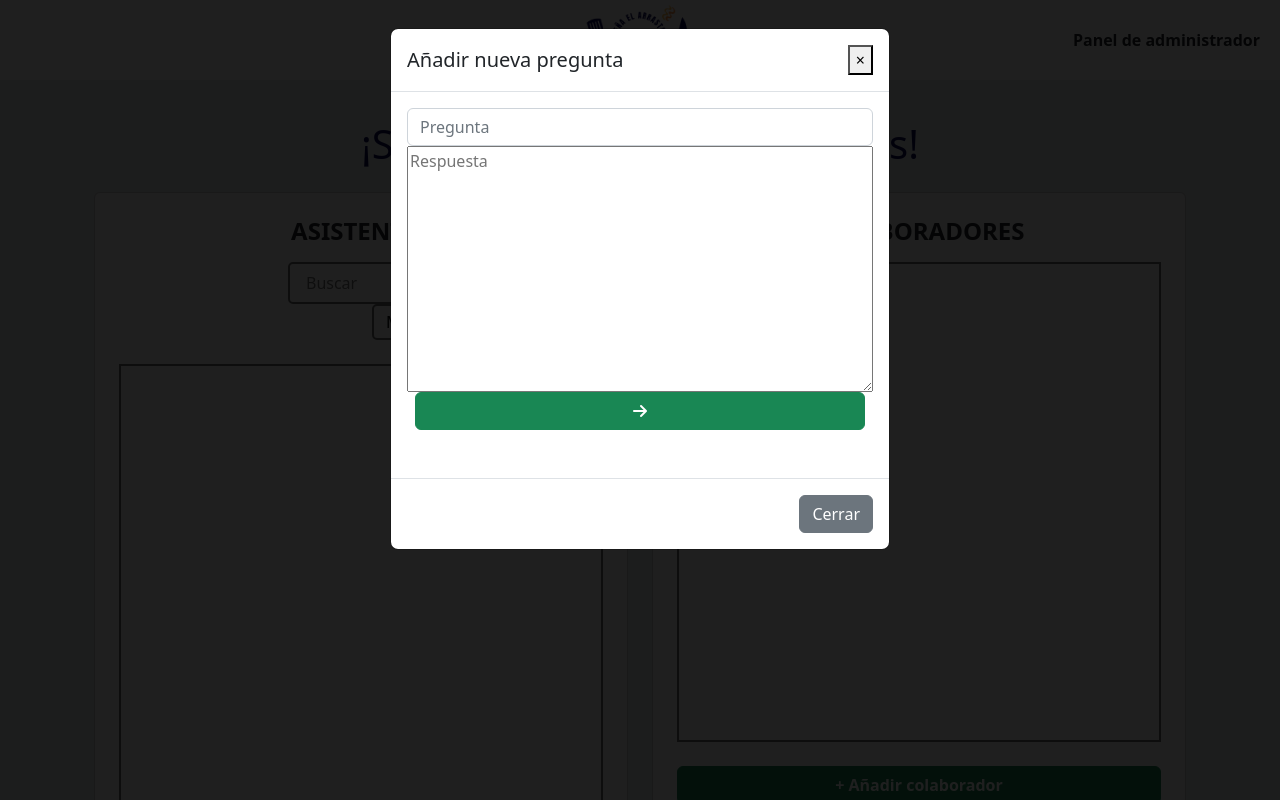
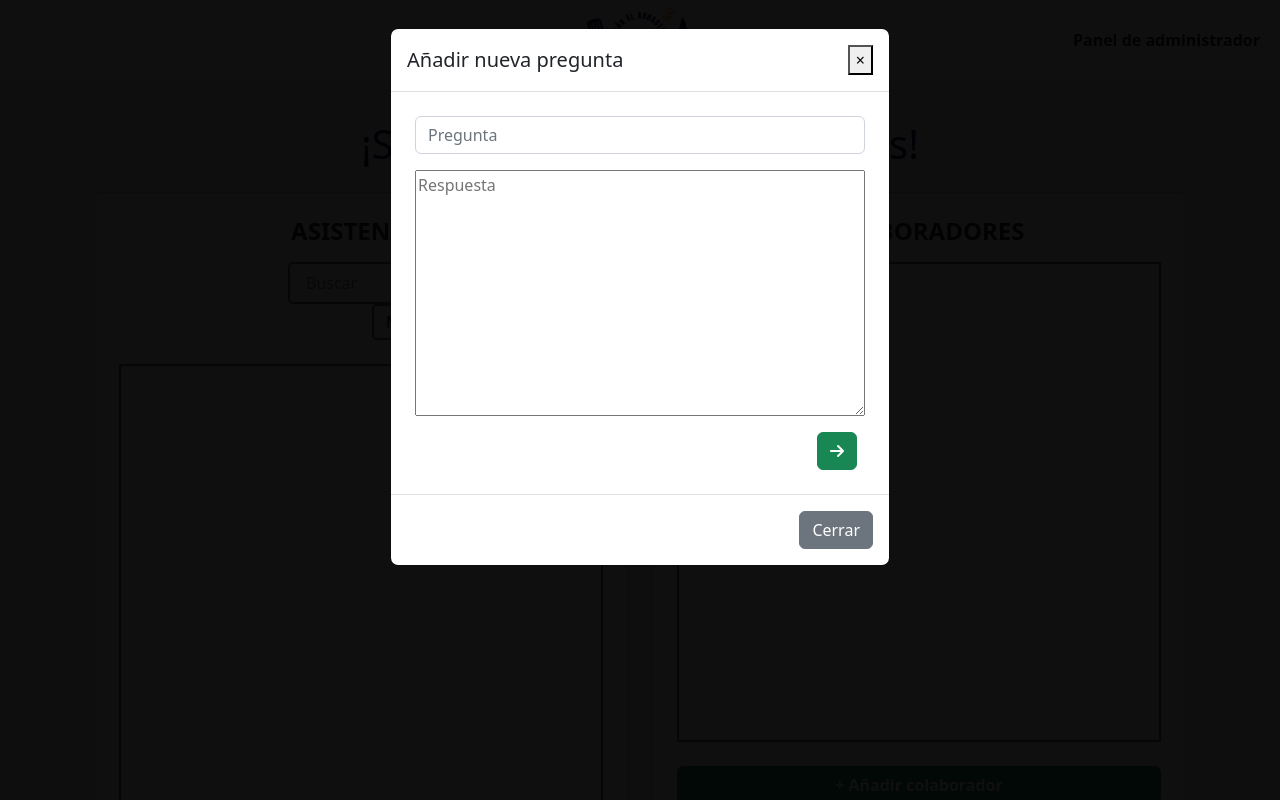
Before and after one commit to Karlos4T/Web_ELArrastre, a PHP site: page /src/admin23k9sp034i2nmd-93482sf/admin_data.php in a window 1280 px wide, after a click on "+ Añadir pregunta". Run offline with PHP 8.4, Linux system fonts and the light colour scheme; the visitor is signed in with stand-in values (Sample User, id 1); data that the repository does not hold is empty; some libraries are stand-ins or nearby versions.

Commit message:
arreglo de un par de errores de preguntas en admin

```diff
--- a/src/admin23k9sp034i2nmd-93482sf/modals.php
+++ b/src/admin23k9sp034i2nmd-93482sf/modals.php
@@ -171,18 +171,17 @@
         </button>
       </div>
       <div class="modal-body">
-        <form id="question" action="../back/send_data.php" method="post">
+        <form action="../back/send_data.php" method="post">
           <input type="hidden" id="questionId" name="id" value="">
           <input type="hidden" name="update-question">
           <div class="d-flex flex-column">
-            <input type="text" class="form-control" placeholder="Pregunta" name="question">
-            <textarea name="answer" id="" cols="30" rows="10"></textarea>
-            <button type="submit" class="btn btn-success mx-2"><i class="fa-solid fa-arrow-right"></i></button>
+            <input type="text" class="form-control" id="question" placeholder="Pregunta" name="question">
+            <textarea name="answer" id="answer" cols="30" rows="10" placeholder="Respuesta" class="my-3"></textarea>
+            <div class="d-flex justify-content-end">
+              <button type="submit" class="btn btn-success mx-2"><i class="fa-solid fa-arrow-right"></i></button>
+            </div>
           </div>
         </form>
-        <div class="row d-flex justify-content-center py-3" style="max-height: 800px">
-          <img class="col-8 d-none" id="userImage" src="" alt="Imagen del usuario">
-        </div>
       </div>
       <div class="modal-footer">
         <button type="button" class="btn btn-secondary" data-dismiss="modal">Cerrar</button>
@@ -201,8 +200,8 @@
     var datos = button.data('datos');
 
     $('#questionId').val(datos.id);
-    $('input[name="question"]').val(datos.question);
-    $('textarea[name="answer"]').text(datos.answer);
+    $('#question').val(datos.question);
+    $('#answer').text(datos.answer);
   });
 </script>
 
@@ -216,17 +215,16 @@
         </button>
       </div>
       <div class="modal-body">
-        <form id="question" action="../back/send_data.php" method="post">
+        <form action="../back/send_data.php" method="post" class="p-2">
           <input type="hidden" name="post-question" value="1">
           <div class="d-flex flex-column">
             <input type="text" class="form-control" placeholder="Pregunta" name="question">
-            <textarea name="answer" id="" cols="30" rows="10" placeholder="Respuesta"></textarea>
-            <button type="submit" class="btn btn-success mx-2"><i class="fa-solid fa-arrow-right"></i></button>
+            <textarea name="answer" id="" cols="30" rows="10" placeholder="Respuesta" class="my-3"></textarea>
+            <div class="d-flex justify-content-end">
+              <button type="submit" class="btn btn-success mx-2"><i class="fa-solid fa-arrow-right"></i></button>
+            </div>
           </div>
         </form>
-        <div class="row d-flex justify-content-center py-3" style="max-height: 800px">
-          <img class="col-8 d-none" id="userImage" src="" alt="Imagen del usuario">
-        </div>
       </div>
       <div class="modal-footer">
         <button type="button" class="btn btn-secondary" data-dismiss="modal">Cerrar</button>
@@ -243,10 +241,6 @@
   $('#add_question').on('show.bs.modal', function (event) {
     var button = $(event.relatedTarget);
     var datos = button.data('datos');
-
-    $('#userId').val(datos.id);
-    $('input[name="question"]').val(datos.question);
-    $('textarea[name="answer"]').text(datos.answer);
   });
 </script>
 
--- a/src/includes/notification_collaborator.php
+++ b/src/includes/notification_collaborator.php
@@ -2,6 +2,7 @@
     #notification {
       display: none;
       position: fixed;
+      z-index: 10;
       top: 0;
       right: 0;
       left: 0;
--- a/src/includes/notification_question.php
+++ b/src/includes/notification_question.php
@@ -2,6 +2,7 @@
     #notification {
       display: none;
       position: fixed;
+      z-index: 10;
       top: 0;
       right: 0;
       left: 0;
```
